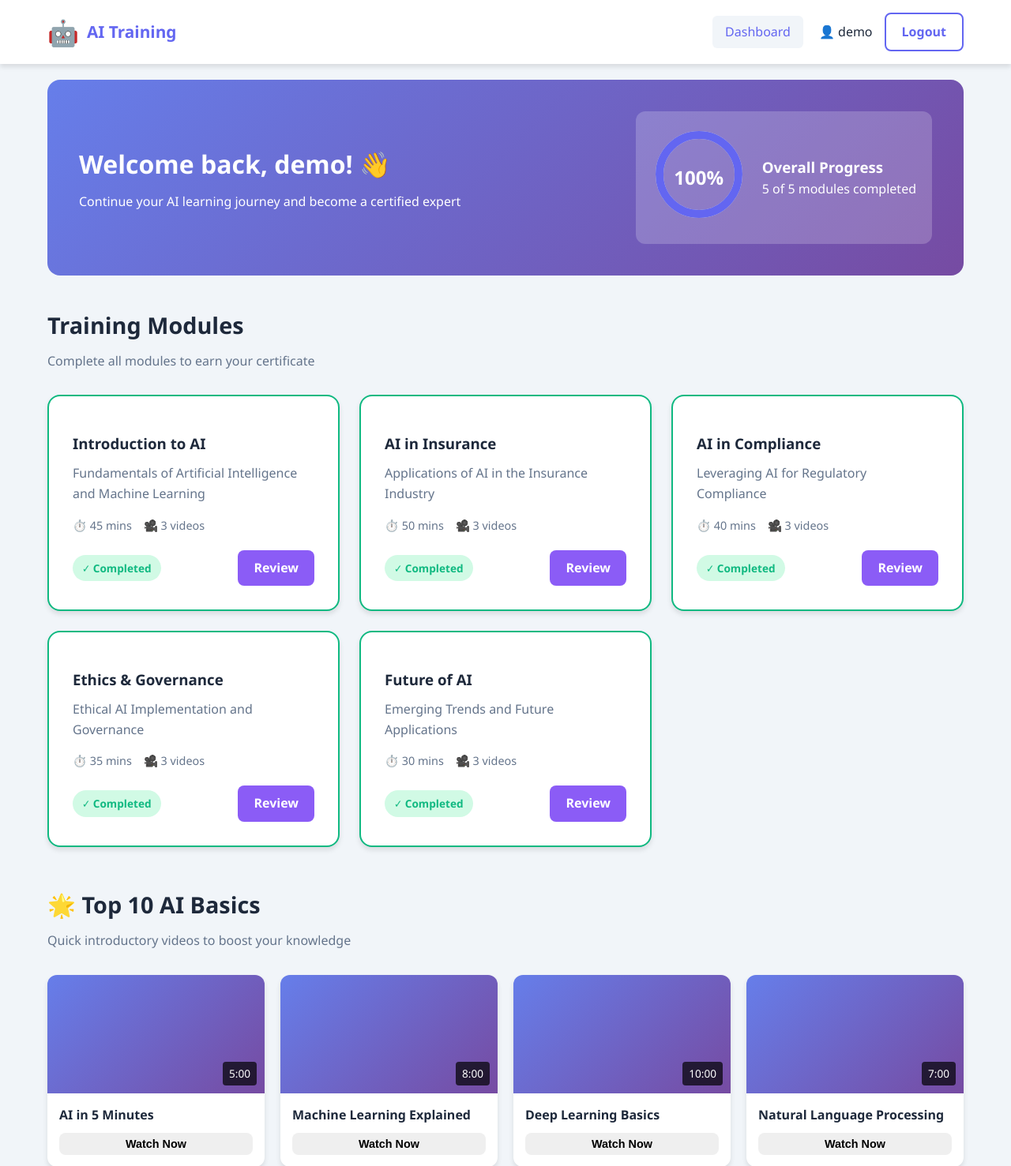
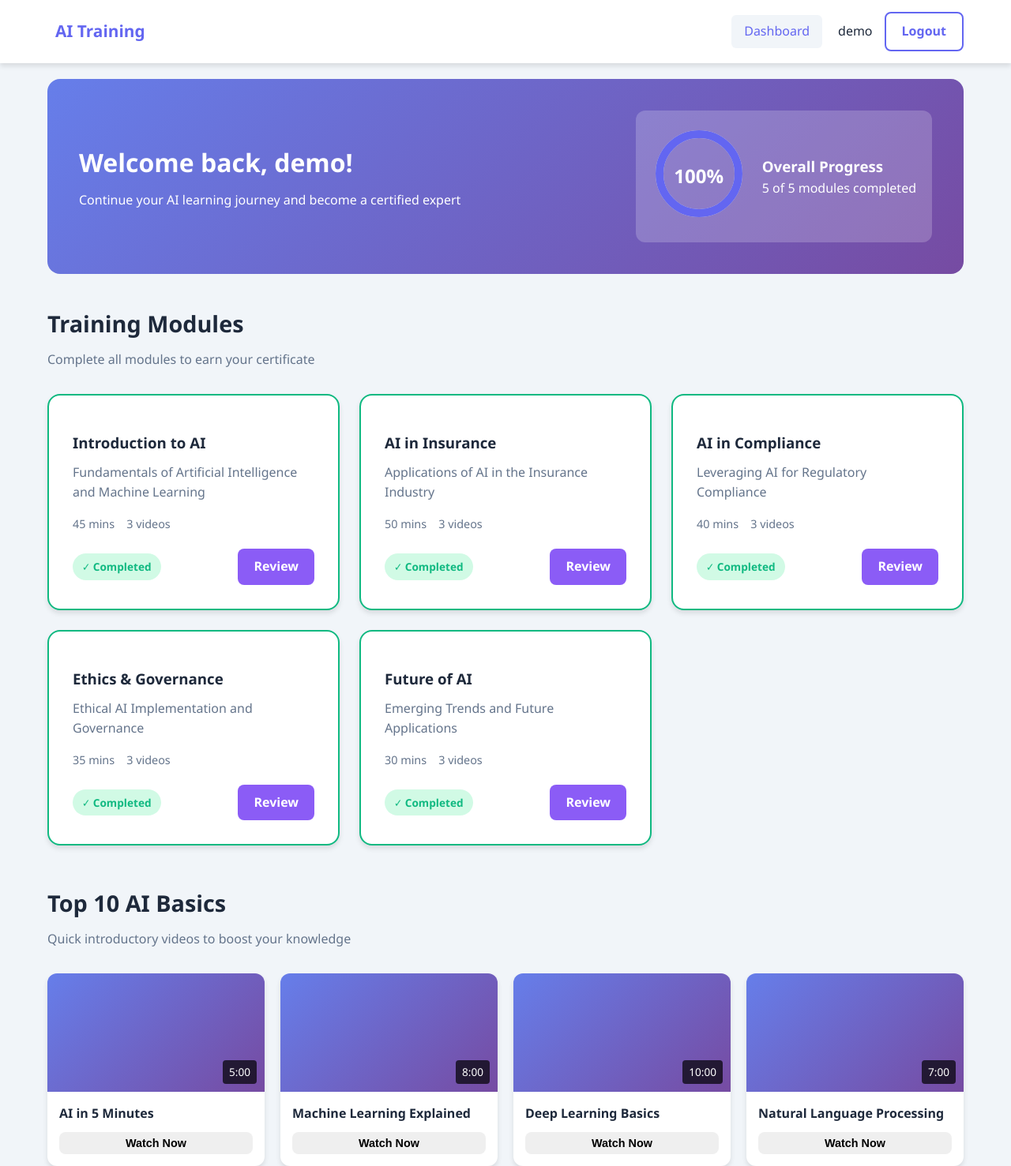
Before and after one commit to purushothamvmitti05/ai-training-platform, a Flask app: page /dashboard in a window 1280 px wide. Shown: the top 1477 px of the page at 79% size. Run offline with Flask 3, Linux system fonts and the light colour scheme; a user stored in the database is signed in; data comes from the database, SQL or seed files in the repository.

Commit message:
Update dashboard.html

```diff
--- a/templates/dashboard.html
+++ b/templates/dashboard.html
@@ -10,13 +10,13 @@
     <nav class="navbar">
         <div class="nav-container">
             <div class="nav-brand">
-                <span class="logo">🤖</span>
+                <span class="logo"></span>
                 <span>AI Training</span>
             </div>
             <div class="nav-menu">
                 <a href="{{ url_for('dashboard') }}" class="nav-link active">Dashboard</a>
                 <div class="nav-user">
-                    <span>👤 {{ username }}</span>
+                    <span> {{ username }}</span>
                     <a href="{{ url_for('logout') }}" class="btn btn-outline">Logout</a>
                 </div>
             </div>
@@ -26,7 +26,7 @@
     <div class="container">
         <div class="welcome-section">
             <div class="welcome-content">
-                <h1>Welcome back, {{ username }}! 👋</h1>
+                <h1>Welcome back, {{ username }}!</h1>
                 <p>Continue your AI learning journey and become a certified expert</p>
             </div>
             <div class="progress-card">
@@ -60,8 +60,8 @@
                         <h3>{{ module.title }}</h3>
                         <p>{{ module.description }}</p>
                         <div class="module-meta">
-                            <span>⏱️ {{ module.duration }}</span>
-                            <span>🎥 {{ module.videos|length }} videos</span>
+                            <span> {{ module.duration }}</span>
+                            <span> {{ module.videos|length }} videos</span>
                         </div>
                     </div>
                     <div class="module-footer">
@@ -79,7 +79,7 @@
 
         <section class="section">
             <div class="section-header">
-                <h2>🌟 Top 10 AI Basics</h2>
+                <h2> Top 10 AI Basics</h2>
                 <p>Quick introductory videos to boost your knowledge</p>
             </div>
 
@@ -122,7 +122,7 @@
             <h2 id="videoTitle"></h2>
             <div class="video-player">
                 <div class="video-placeholder">
-                    <div class="play-icon">▶️</div>
+                    <div class="play-icon"></div>
                     <p>Video player would load here</p>
                 </div>
             </div>
```
